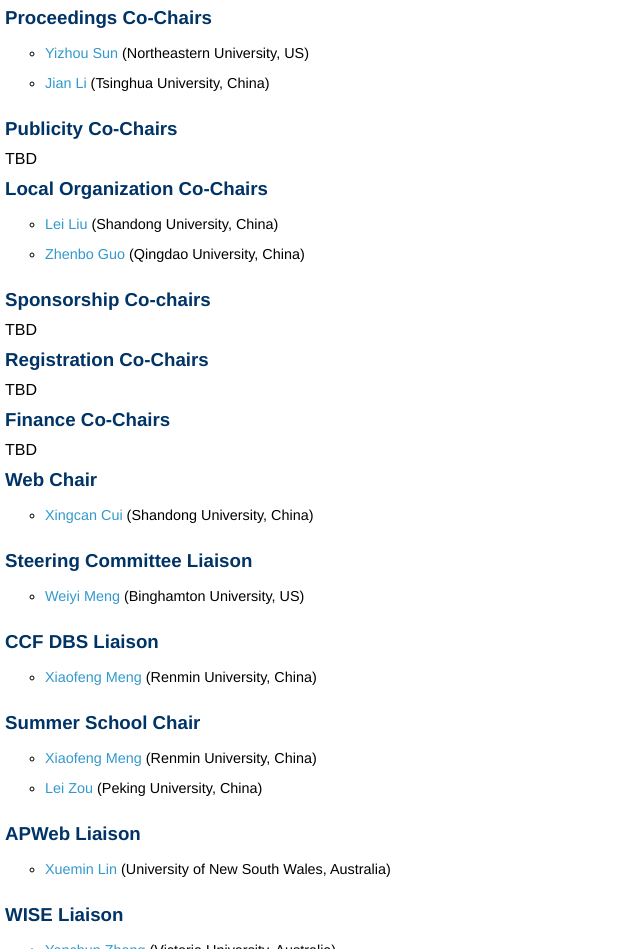
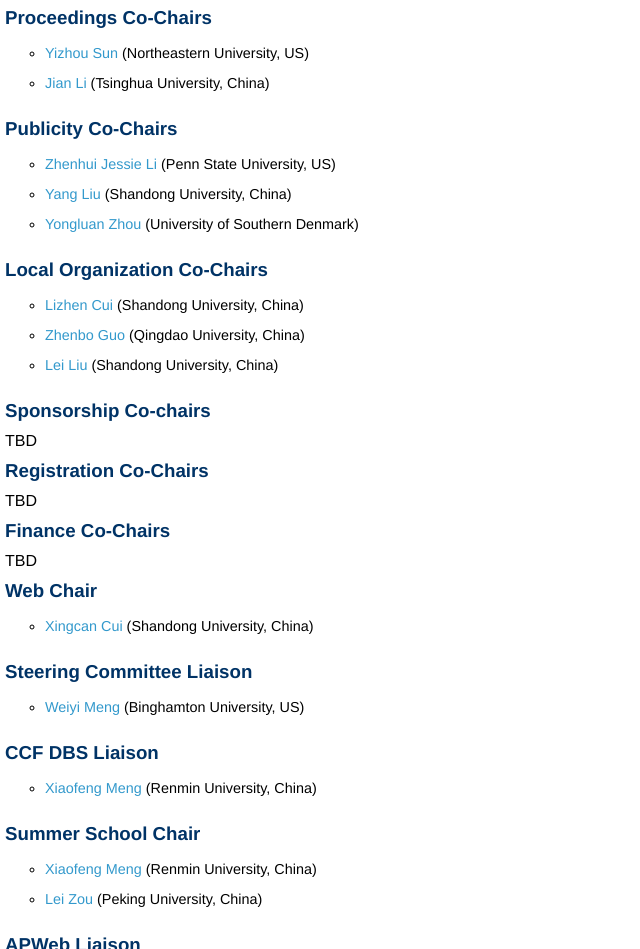
Before and after one commit to xccui/waim2015, a plain HTML site: page organization_committee.html in a window 1280 px wide. Shown: the part 932-1881 px from the top of the page, without its empty margins (0-640 px from the left). Drawn offline with Linux system fonts and the light colour scheme.

Commit message:
Update organization committee and remove pdf

```diff
--- a/organization_committee.html
+++ b/organization_committee.html
@@ -58,11 +58,16 @@
 		<li><a href="http://iiis.tsinghua.edu.cn/~jianli/" target="_blank">Jian Li</a> (Tsinghua University, China)</li>
 	</ul>
 	<h3>Publicity Co-Chairs</h3>
-	TBD
+	<ul>
+		<li><a href="http://faculty.ist.psu.edu/jessieli/Site/index.html" target="_blank">Zhenhui Jessie Li</a> (Penn State University, US)</li>
+		<li><a href="http://www.cs.sdu.edu.cn/en/~yliu" target="_blank">Yang Liu</a> (Shandong University, China)</li>
+		<li><a href="http://imada.sdu.dk/~zhou/" target="_blank">Yongluan Zhou</a> (University of Southern Denmark)</li>
+	</ul>
 	<h3>Local Organization Co-Chairs</h3>
 	<ul>
-		<li><a href="#">Lei Liu</a> (Shandong University, China)</li>
+		<li><a href="http://www.cs.sdu.edu.cn/en/~clz" target="_blank">Lizhen Cui</a> (Shandong University, China)</li>
 		<li><a href="#">Zhenbo Guo</a> (Qingdao University, China)</li>
+		<li><a href="http://www.cs.sdu.edu.cn/en/~l.liu" target="_blank">Lei Liu</a> (Shandong University, China)</li>
 	</ul>
 	<h3>Sponsorship Co-chairs</h3>
 	TBD
```
Also changed, not shown: call_for_papers.html (+3 -3 lines).
